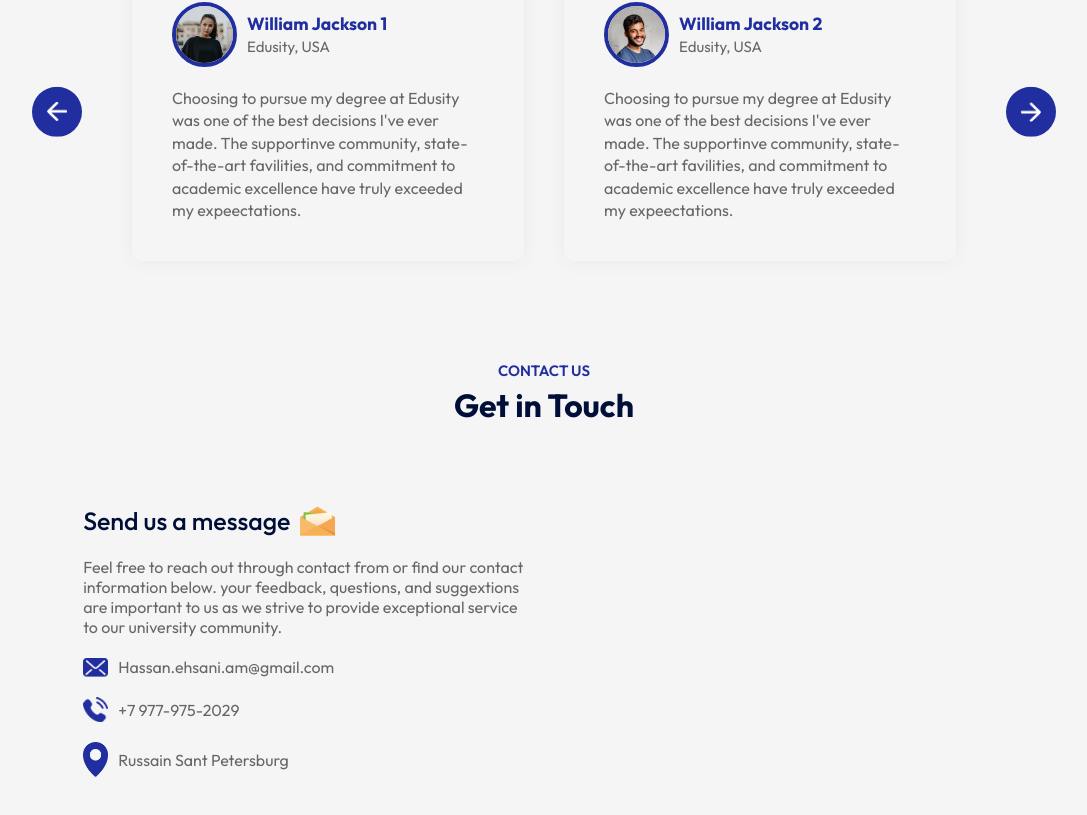
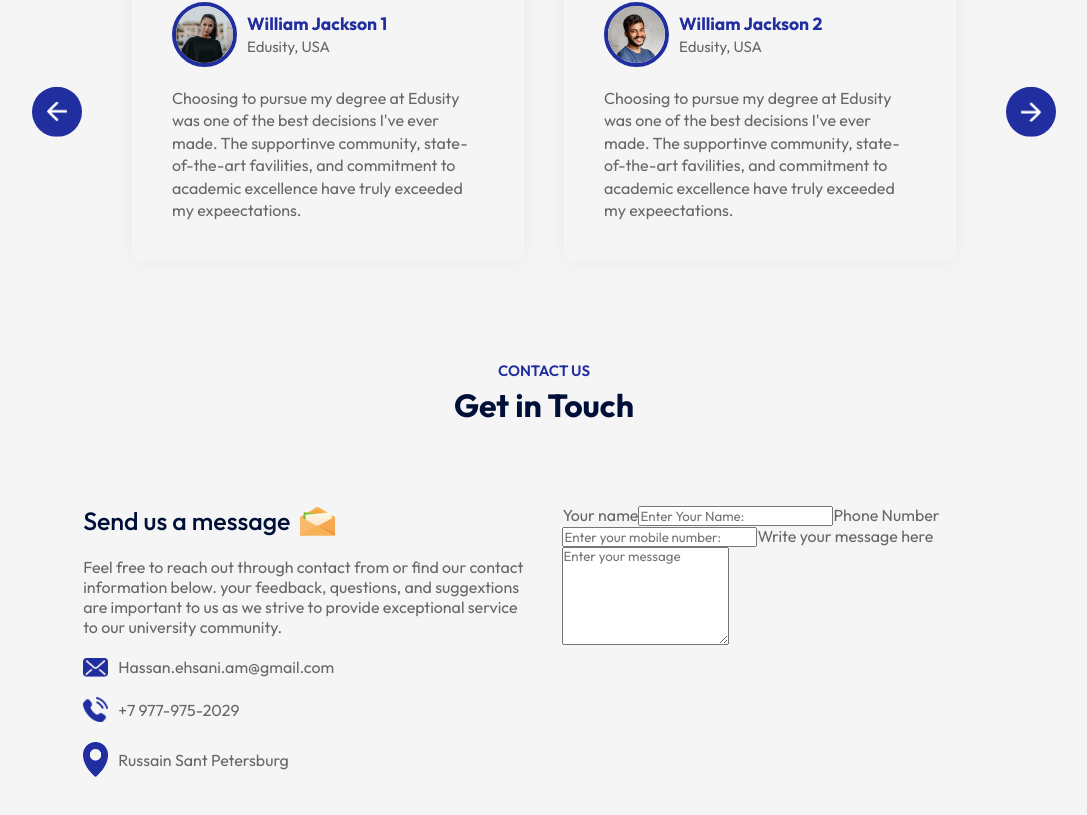
Before and after one commit to HassanEhsani/edusityy, a React (Vite) app: page / in a window 1280 px wide. Shown: the part 2639-3454 px from the top of the page, without its empty margins (96-1183 px from the left). Built offline with nearby package versions, Linux system fonts and the light colour scheme.

Commit message:
added label for text

```diff
--- a/src/Components/Contact/Contact.jsx
+++ b/src/Components/Contact/Contact.jsx
@@ -18,7 +18,16 @@
                     <li><img src={location_icon} alt="" />Russain Sant Petersburg</li>
                 </ul>
             </div>
-            <div className="contact-col"></div>
+            <div className="contact-col">
+                <form>
+                    <label>Your name</label>
+                    <input type="text" name='name' placeholder='Enter Your Name: ' required />
+                    <label>Phone Number</label>
+                    <input type="text" name='phone' placeholder='Enter your mobile number: ' required />
+                    <label>Write your message here</label>
+                    <textarea name="message" rows="6" placeholder='Enter your message' required></textarea>
+                </form>
+            </div>
         </div>
     )
 }
```
